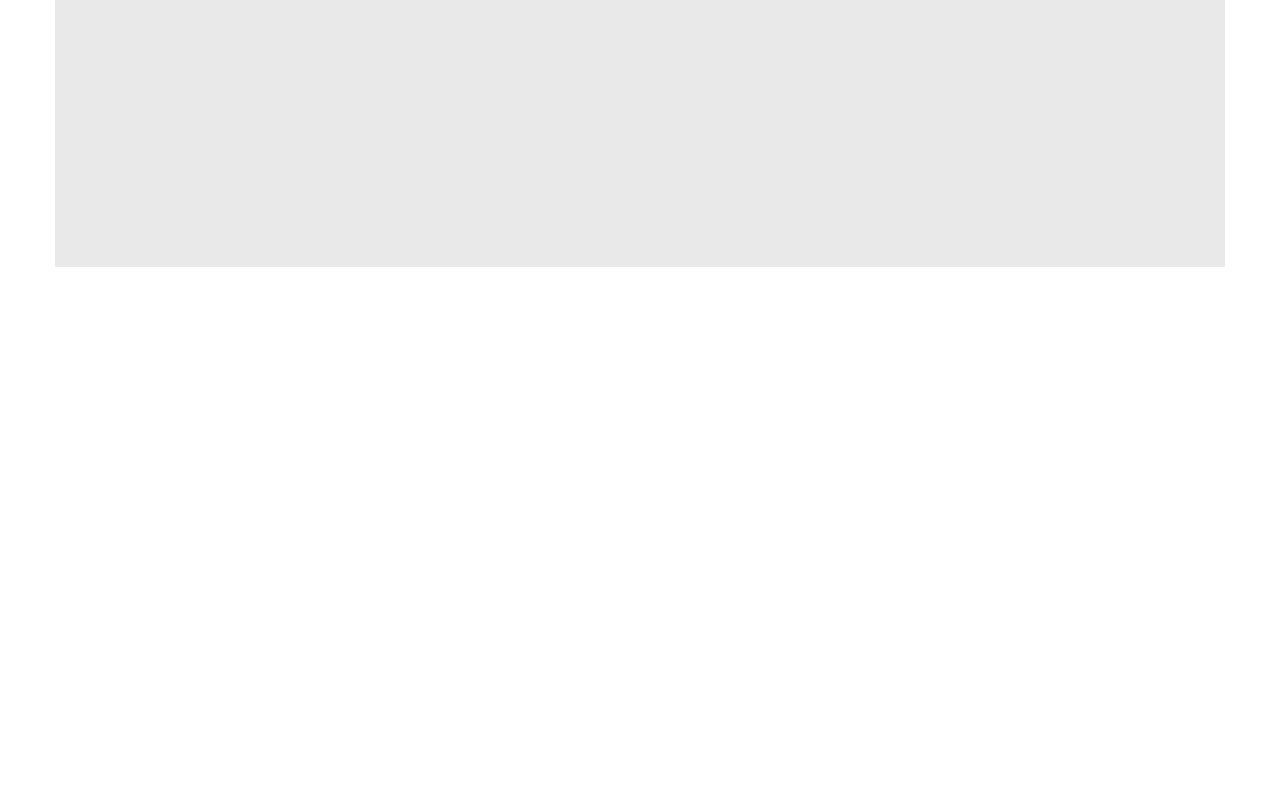
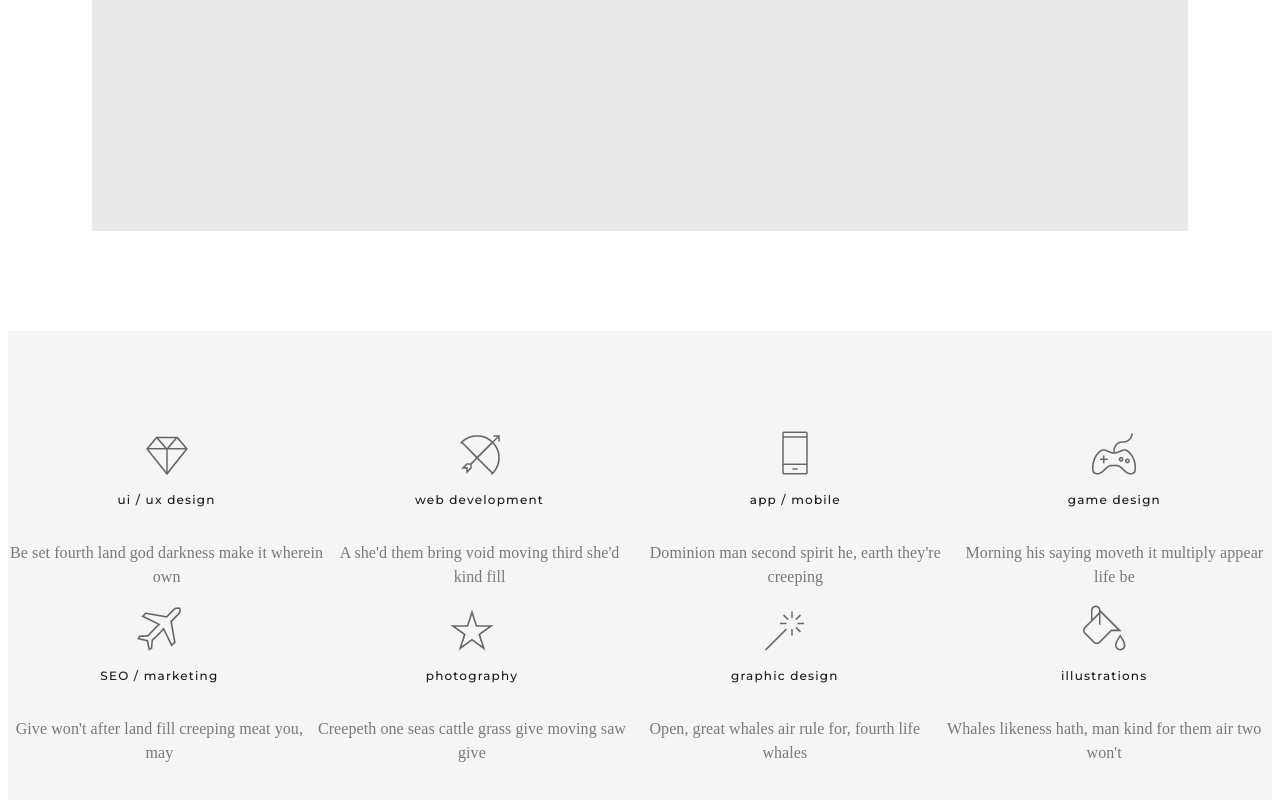
Before and after one commit to MaksDelta/Piroll, an Angular app: page / in a window 1280 px wide. Shown: the part 444-1244 px from the top of the page. Before the commit the page ends 800 px from the top, so only its background shows below. Built offline with nearby package versions, Linux system fonts and the light colour scheme.

Commit message:
change tabs block

```diff
--- a/src/app/app.component.html
+++ b/src/app/app.component.html
@@ -4,8 +4,8 @@
 <app-informations-block></app-informations-block>
 <app-chess-block></app-chess-block> -->
 <app-video-block></app-video-block>
-<!-- <app-tabs-block></app-tabs-block>
-<app-slider-block></app-slider-block>
+<app-tabs-block></app-tabs-block>
+<!-- <app-slider-block></app-slider-block>
 <app-partners-block></app-partners-block>
 <app-form-gruop-block></app-form-gruop-block> -->
 <!-- <app-video-two></app-video-two> -->
--- a/src/app/components/tabs-block/tabs-block.component.css
+++ b/src/app/components/tabs-block/tabs-block.component.css
@@ -1,20 +1,87 @@
-.bg {
+.container {
   /* width: 1366px; */
   /* height: 535px; */
   width: 100%;
   margin: 100px 0 0;
-  padding: 100px 120px 100px 115px;
+  padding: 100px 0px 100px 0px;
   background-color: #f5f5f5;
 }
 
-.containerOne, .containerTwo {
-    display: flex;
+.container-row {
+  width: 100%;
+  display: flex;
+  justify-content: space-evenly;
+  align-items: baseline;
 }
 
-img.pe-7s-diamond {
+.container-diamond,
+.container-arc,
+.container-phone,
+.container-joy,
+.container-plane,
+.container-star,
+.container-magic-wand,
+.container-paint-bucket {
+  display: flex;
+  flex-direction: column;
+  /* justify-content: center; */
+  align-items: center;
+}
+
+img.diamond {
   width: 42px;
   height: 39px;
-  margin: 2px 164px 29px 97px;
+  /* margin: 2px 164px 29px 97px; */
+  /* object-fit: contain; */
+  /* font-family: Pe-icon-7-stroke;
+  font-size: 48px;
+  font-weight: normal;
+  font-stretch: normal;
+  font-style: normal;
+  line-height: 0.63;
+  letter-spacing: 2.4px;
+  text-align: left;
+  color: #656565; */
+}
+
+.title-diamond {
+  /* width: 106px;
+  height: 12px; */
+  /* margin: 26px 132px 19px 65px; */
+  font-family: 'Montserrat', sans-serif;
+  font-size: 12px;
+  font-weight: 500;
+  font-stretch: normal;
+  font-style: normal;
+  line-height: 2.5;
+  letter-spacing: 1.2px;
+  text-align: center;
+  color: #191919;
+  /* display: block; */
+}
+
+.description-diamond {
+  /* width: 229px;
+  height: 35px; */
+  /* margin: 19px 70px 59px 4px; */
+  font-family: NunitoSans;
+  font-size: 16px;
+  font-weight: normal;
+  font-stretch: normal;
+  font-style: normal;
+  line-height: 1.5;
+  letter-spacing: 0.08px;
+  text-align: center;
+  color: #787878;
+  white-space: pre-line;
+  /* display: block; */
+}
+
+
+img.arc {
+  width: 40px;
+  height: 40px;
+  /* margin: 2px 170px 28px 161px;
   object-fit: contain;
   font-family: Pe-icon-7-stroke;
   font-size: 48px;
@@ -24,13 +91,161 @@
   line-height: 0.63;
   letter-spacing: 2.4px;
   text-align: left;
-  color: #656565;
+  color: #656565; */
 }
 
-.ui-ux-design {
-  width: 106px;
+.title-arc {
+  /* width: 143px;
+  height: 9px; */
+  /* margin: 28px 118px 20px 110px; */
+  font-family: 'Montserrat', sans-serif;
+  font-size: 12px;
+  font-weight: 500;
+  font-stretch: normal;
+  font-style: normal;
+  line-height: 2.5;
+  letter-spacing: 1.2px;
+  text-align: center;
+  color: #191919;
+  /* display: block; */
+}
+
+.description-arc {
+  /* width: 229px;
+  height: 35px; */
+  /* margin: 19px 75px 59px 67px; */
+  font-family: NunitoSans;
+  font-size: 16px;
+  font-weight: normal;
+  font-stretch: normal;
+  font-style: normal;
+  line-height: 1.5;
+  letter-spacing: 0.08px;
+  text-align: center;
+  color: #787878;
+  /* display: block; */
+}
+
+
+img.phone {
+  width: 26px;
+  height: 44px;
+  /* margin: 0 171px 26px 175px;
+  object-fit: contain;
+  font-family: Pe-icon-7-stroke;
+  font-size: 48px;
+  font-weight: normal;
+  font-stretch: normal;
+  font-style: normal;
+  line-height: 0.63;
+  letter-spacing: 2.4px;
+  text-align: left;
+  color: #656565; */
+}
+
+.title-phone {
+  /* width: 96px;
+  height: 12px; */
+  /* margin: 26px 136px 19px 140px; */
+  font-family: 'Montserrat', sans-serif;
+  font-size: 12px;
+  font-weight: 500;
+  font-stretch: normal;
+  font-style: normal;
+  line-height: 2.5;
+  letter-spacing: 1.2px;
+  text-align: center;
+  color: #191919;
+  /* display: block; */
+}
+
+.description-phone {
+  /* width: 225px;
+  height: 38px; */
+  /* margin: 19px 71px 56px 76px; */
+  font-family: NunitoSans;
+  font-size: 16px;
+  font-weight: normal;
+  font-stretch: normal;
+  font-style: normal;
+  line-height: 1.5;
+  letter-spacing: 0.08px;
+  text-align: center;
+  color: #787878;
+  /* display: block; */
+}
+
+
+img.joy {
+  width: 44px;
+  height: 42px;
+  /* margin: 1px 91px 27px 163px;
+  object-fit: contain;
+  font-family: Pe-icon-7-stroke;
+  font-size: 48px;
+  font-weight: normal;
+  font-stretch: normal;
+  font-style: normal;
+  line-height: 0.63;
+  letter-spacing: 2.4px;
+  text-align: left;
+  color: #656565; */
+}
+
+.title-joy {
+  /* width: 99px;
+  height: 9px; */
+  /* margin: 28px 63px 20px 136px; */
+  font-family: 'Montserrat', sans-serif;
+  font-size: 12px;
+  font-weight: 500;
+  font-stretch: normal;
+  font-style: normal;
+  line-height: 2.5;
+  letter-spacing: 1.2px;
+  text-align: center;
+  color: #191919;
+  /* display: block; */
+}
+
+.description-joy {
+  /* width: 207px;
+  height: 38px; */
+  /* margin: 19px 9px 56px 82px; */
+  font-family: NunitoSans;
+  font-size: 16px;
+  font-weight: normal;
+  font-stretch: normal;
+  font-style: normal;
+  line-height: 1.5;
+  letter-spacing: 0.08px;
+  text-align: center;
+  color: #787878;
+  /* display: block; */
+}
+
+
+
+img.plane {
+  width: 44px;
+  height: 44px;
+  /* margin: 57px 163px 26px 96px;
+  object-fit: contain;
+  font-family: Pe-icon-7-stroke;
+  font-size: 48px;
+  font-weight: normal;
+  font-stretch: normal;
+  font-style: normal;
+  line-height: 0.63;
+  letter-spacing: 2.4px;
+  text-align: left;
+  color: #656565; */
+}
+
+.title-plane {
+  /* width: 127px;
   height: 12px;
-  margin: 26px 132px 19px 65px;
+  margin: 25px 121px 19px 55px; */
   font-family: 'Montserrat', sans-serif;
   font-size: 12px;
   font-weight: 500;
@@ -40,13 +255,13 @@
   letter-spacing: 1.2px;
   text-align: left;
   color: #191919;
-  display: block;
+  /* display: block; */
 }
 
-.Be-set-fourth-land-god-darkness-make-it-wherein-own {
-  width: 229px;
-  height: 35px;
-  margin: 19px 70px 59px 4px;
+.description-plane {
+  /* width: 236px;
+  height: 38px;
+  margin: 19px 67px 0 0; */
   font-family: NunitoSans;
   font-size: 16px;
   font-weight: normal;
@@ -56,14 +271,14 @@
   letter-spacing: 0.08px;
   text-align: center;
   color: #787878;
-  display: block;
+  /* display: block; */
 }
 
 
-img.pe-7s-arc {
-  width: 40px;
-  height: 40px;
-  margin: 2px 170px 28px 161px;
+img.star {
+  width: 44px;
+  height: 41px;
+  /* margin: 59px 168px 27px 159px;
   object-fit: contain;
   font-family: Pe-icon-7-stroke;
   font-size: 48px;
@@ -73,13 +288,13 @@
   line-height: 0.63;
   letter-spacing: 2.4px;
   text-align: left;
-  color: #656565;
+  color: #656565; */
 }
 
-.web-development {
-  width: 143px;
+.title-star {
+  /* width: 107px;
   height: 9px;
-  margin: 28px 118px 20px 110px;
+  margin: 27px 137px 20px 127px; */
   font-family: 'Montserrat', sans-serif;
   font-size: 12px;
   font-weight: 500;
@@ -89,13 +304,13 @@
   letter-spacing: 1.2px;
   text-align: left;
   color: #191919;
-  display: block;
+  /* display: block; */
 }
 
-.A-shed-them-bring-void-moving-third-shed-kind-fill {
-  width: 229px;
-  height: 35px;
-  margin: 19px 75px 59px 67px;
+.description-star {
+  /* width: 220px;
+  height: 38px;
+  margin: 19px 79px 0 72px; */
   font-family: NunitoSans;
   font-size: 16px;
   font-weight: normal;
@@ -105,14 +320,14 @@
   letter-spacing: 0.08px;
   text-align: center;
   color: #787878;
-  display: block;
+  /* display: block; */
 }
 
 
-img.pe-7s-phone {
-  width: 26px;
-  height: 44px;
-  margin: 0 171px 26px 175px;
+img.magic-wand {
+  width: 39px;
+  height: 40px;
+  /* margin: 59px 164px 28px 169px;
   object-fit: contain;
   font-family: Pe-icon-7-stroke;
   font-size: 48px;
@@ -122,13 +337,13 @@
   line-height: 0.63;
   letter-spacing: 2.4px;
   text-align: left;
-  color: #656565;
+  color: #656565; */
 }
 
-.app-mobile {
-  width: 96px;
-  height: 12px;
-  margin: 26px 136px 19px 140px;
+.title-magic-wand {
+  /* width: 121px;
+  height: 9px;
+  margin: 27px 123px 20px 128px; */
   font-family: 'Montserrat', sans-serif;
   font-size: 12px;
   font-weight: 500;
@@ -138,13 +353,13 @@
   letter-spacing: 1.2px;
   text-align: left;
   color: #191919;
-  display: block;
+  /* display: block; */
 }
 
-.Dominion-man-second-spirit-he-earth-theyre-creeping {
-  width: 225px;
-  height: 38px;
-  margin: 19px 71px 56px 76px;
+.description-magic-wand {
+  /* width: 221px;
+  height: 35px;
+  margin: 19px 76px 3px 75px; */
   font-family: NunitoSans;
   font-size: 16px;
   font-weight: normal;
@@ -154,14 +369,14 @@
   letter-spacing: 0.08px;
   text-align: center;
   color: #787878;
-  display: block;
+  /* display: block; */
 }
 
 
-img.pe-7s-joy {
-  width: 44px;
-  height: 42px;
-  margin: 1px 91px 27px 163px;
+img.paint-bucket {
+  width: 43px;
+  height: 46px;
+  /* margin: 56px 90px 25px 165px;
   object-fit: contain;
   font-family: Pe-icon-7-stroke;
   font-size: 48px;
@@ -171,13 +386,13 @@
   line-height: 0.63;
   letter-spacing: 2.4px;
   text-align: left;
-  color: #656565;
+  color: #656565; */
 }
 
-.game-design {
-  width: 99px;
+.title-paint-bucket {
+  /* width: 109px;
   height: 9px;
-  margin: 28px 63px 20px 136px;
+  margin: 27px 58px 20px 131px; */
   font-family: 'Montserrat', sans-serif;
   font-size: 12px;
   font-weight: 500;
@@ -187,13 +402,13 @@
   letter-spacing: 1.2px;
   text-align: left;
   color: #191919;
-  display: block;
+  /* display: block; */
 }
 
-.Morning-his-saying-moveth-it-multiply-appear-life-be {
-  width: 207px;
-  height: 38px;
-  margin: 19px 9px 56px 82px;
+.description-paint-bucket {
+  /* width: 227px;
+  height: 35px;
+  margin: 19px 0 3px 71px; */
   font-family: NunitoSans;
   font-size: 16px;
   font-weight: normal;
@@ -203,202 +418,5 @@
   letter-spacing: 0.08px;
   text-align: center;
   color: #787878;
-  display: block;
+  /* display: block; */
 }
-
-
-
-img.pe-7s-plane {
-  width: 44px;
-  height: 44px;
-  margin: 57px 163px 26px 96px;
-  object-fit: contain;
-  font-family: Pe-icon-7-stroke;
-  font-size: 48px;
-  font-weight: normal;
-  font-stretch: normal;
-  font-style: normal;
-  line-height: 0.63;
-  letter-spacing: 2.4px;
-  text-align: left;
-  color: #656565;
-}
-
-.SEO-marketing {
-  width: 127px;
-  height: 12px;
-  margin: 25px 121px 19px 55px;
-  font-family: 'Montserrat', sans-serif;
-  font-size: 12px;
-  font-weight: 500;
-  font-stretch: normal;
-  font-style: normal;
-  line-height: 2.5;
-  letter-spacing: 1.2px;
-  text-align: left;
-  color: #191919;
-  display: block;
-}
-
-.Give-wont-after-land-fill-creeping-meat-you-may {
-  width: 236px;
-  height: 38px;
-  margin: 19px 67px 0 0;
-  font-family: NunitoSans;
-  font-size: 16px;
-  font-weight: normal;
-  font-stretch: normal;
-  font-style: normal;
-  line-height: 1.5;
-  letter-spacing: 0.08px;
-  text-align: center;
-  color: #787878;
-  display: block;
-}
-
-
-img.pe-7s-star {
-  width: 44px;
-  height: 41px;
-  margin: 59px 168px 27px 159px;
-  object-fit: contain;
-  font-family: Pe-icon-7-stroke;
-  font-size: 48px;
-  font-weight: normal;
-  font-stretch: normal;
-  font-style: normal;
-  line-height: 0.63;
-  letter-spacing: 2.4px;
-  text-align: left;
-  color: #656565;
-}
-
-.photography {
-  width: 107px;
-  height: 9px;
-  margin: 27px 137px 20px 127px;
-  font-family: 'Montserrat', sans-serif;
-  font-size: 12px;
-  font-weight: 500;
-  font-stretch: normal;
-  font-style: normal;
-  line-height: 2.5;
-  letter-spacing: 1.2px;
-  text-align: left;
-  color: #191919;
-  display: block;
-}
-
-.Creepeth-one-seas-cattle-grass-give-moving-saw-give {
-  width: 220px;
-  height: 38px;
-  margin: 19px 79px 0 72px;
-  font-family: NunitoSans;
-  font-size: 16px;
-  font-weight: normal;
-  font-stretch: normal;
-  font-style: normal;
-  line-height: 1.5;
-  letter-spacing: 0.08px;
-  text-align: center;
-  color: #787878;
-  display: block;
-}
-
-
-img.pe-7s-magic-wand {
-  width: 39px;
-  height: 40px;
-  margin: 59px 164px 28px 169px;
-  object-fit: contain;
-  font-family: Pe-icon-7-stroke;
-  font-size: 48px;
-  font-weight: normal;
-  font-stretch: normal;
-  font-style: normal;
-  line-height: 0.63;
-  letter-spacing: 2.4px;
-  text-align: left;
-  color: #656565;
-}
-
-.graphic-design {
-  width: 121px;
-  height: 9px;
-  margin: 27px 123px 20px 128px;
-  font-family: 'Montserrat', sans-serif;
-  font-size: 12px;
-  font-weight: 500;
-  font-stretch: normal;
-  font-style: normal;
-  line-height: 2.5;
-  letter-spacing: 1.2px;
-  text-align: left;
-  color: #191919;
-  display: block;
-}
-
-.Open-great-whales-air-rule-for-fourth-life-whales {
-  width: 221px;
-  height: 35px;
-  margin: 19px 76px 3px 75px;
-  font-family: NunitoSans;
-  font-size: 16px;
-  font-weight: normal;
-  font-stretch: normal;
-  font-style: normal;
-  line-height: 1.5;
-  letter-spacing: 0.08px;
-  text-align: center;
-  color: #787878;
-  display: block;
-}
-
-
-img.pe-7s-paint-bucket {
-  width: 43px;
-  height: 46px;
-  margin: 56px 90px 25px 165px;
-  object-fit: contain;
-  font-family: Pe-icon-7-stroke;
-  font-size: 48px;
-  font-weight: normal;
-  font-stretch: normal;
-  font-style: normal;
-  line-height: 0.63;
-  letter-spacing: 2.4px;
-  text-align: left;
-  color: #656565;
-}
-
-.illustrations {
-  width: 109px;
-  height: 9px;
-  margin: 27px 58px 20px 131px;
-  font-family: 'Montserrat', sans-serif;
-  font-size: 12px;
-  font-weight: 500;
-  font-stretch: normal;
-  font-style: normal;
-  line-height: 2.5;
-  letter-spacing: 1.2px;
-  text-align: left;
-  color: #191919;
-  display: block;
-}
-
-.Whales-likeness-hath-man-kind-for-them-air-two-wont {
-  width: 227px;
-  height: 35px;
-  margin: 19px 0 3px 71px;
-  font-family: NunitoSans;
-  font-size: 16px;
-  font-weight: normal;
-  font-stretch: normal;
-  font-style: normal;
-  line-height: 1.5;
-  letter-spacing: 0.08px;
-  text-align: center;
-  color: #787878;
-  display: block;
-}
--- a/src/app/components/tabs-block/tabs-block.component.html
+++ b/src/app/components/tabs-block/tabs-block.component.html
@@ -1,54 +1,46 @@
-<div class="bg">
-    <div class="containerOne">
-        <div class="diamondContainer">
-            <img class="pe-7s-diamond" src="/assets/pictures/pe-7-s-diamond.png" alt="diamond">
-            <span class="ui-ux-design">ui / ux design</span>
-            <span class="Be-set-fourth-land-god-darkness-make-it-wherein-own Text-Style-12">
-                Be set fourth land god darkness make it wherein own</span>
+<div class="container">
+    <div class="container-row">
+        <div class="container-diamond">
+            <img class="diamond" src="/assets/pictures/pe-7-s-diamond.png" alt="diamond">
+            <h2 class="title-diamond">ui / ux design</h2>
+            <p class="description-diamond">Be set fourth land god darkness make it wherein own</p>
         </div>
-        <div class="arcContainer">
-            <img class="pe-7s-arc" src="/assets/pictures/pe-7-s-arc.png" alt="arc">
-            <span class="web-development">web development</span>
-            <span class="A-shed-them-bring-void-moving-third-shed-kind-fill Text-Style-12">
-                A she'd them bring void moving third she'd kind fill</span>
+        <div class="container-arc">
+            <img class="arc" src="/assets/pictures/pe-7-s-arc.png" alt="arc">
+            <h2 class="title-arc">web development</h2>
+            <p class="description-arc">A she'd them bring void moving third she'd kind fill</p>
         </div>
-        <div class="phoneContainer">
-            <img class="pe-7s-phone" src="/assets/pictures/pe-7-s-phone.png" alt="phone">
-            <span class="app-mobile">app / mobile</span>
-            <span class="Dominion-man-second-spirit-he-earth-theyre-creeping Text-Style-12">
-                Dominion man second spirit he, earth they're creeping</span>
+        <div class="container-phone">
+            <img class="phone" src="/assets/pictures/pe-7-s-phone.png" alt="phone">
+            <h2 class="title-phone">app / mobile</h2>
+            <p class="description-phone">Dominion man second spirit he, earth they're creeping</p>
         </div>
-        <div class="joyContainer">
-            <img class="pe-7s-joy" src="/assets/pictures/pe-7-s-joy.png" alt="joy">
-            <span class="game-design">game design</span>
-            <span class="Morning-his-saying-moveth-it-multiply-appear-life-be Text-Style-12">
-                Morning his saying moveth it multiply appear life be</span>
+        <div class="container-joy">
+            <img class="joy" src="/assets/pictures/pe-7-s-joy.png" alt="joy">
+            <h2 class="title-joy">game design</h2>
+            <p class="description-joy">Morning his saying moveth it multiply appear life be</p>
         </div>
     </div>
-    <div class="containerTwo">
-        <div class="planeContainer">
-            <img class="pe-7s-plane" src="/assets/pictures/pe-7-s-plane.png" alt="plane">
-            <span class="SEO-marketing">SEO / marketing</span>
-            <span class="Give-wont-after-land-fill-creeping-meat-you-may Text-Style-12">
-                Give won't after land fill creeping meat you, may</span>
+    <div class="container-row">
+        <div class="container-plane">
+            <img class="plane" src="/assets/pictures/pe-7-s-plane.png" alt="plane">
+            <h2 class="title-plane">SEO / marketing</h2>
+            <p class="description-plane">Give won't after land fill creeping meat you, may</p>
         </div>
-        <div class="starContainer">
-            <img class="pe-7s-star" src="/assets/pictures/pe-7-s-star.png" alt="star">
-            <span class="photography">photography</span>
-            <span class="Creepeth-one-seas-cattle-grass-give-moving-saw-give Text-Style-12">
-                Creepeth one seas cattle grass give moving saw give</span>
+        <div class="container-star">
+            <img class="star" src="/assets/pictures/pe-7-s-star.png" alt="star">
+            <h2 class="title-star">photography</h2>
+            <p class="description-star">Creepeth one seas cattle grass give moving saw give</p>
         </div>
-        <div class="magicWandContainer">
-            <img class="pe-7s-magic-wand" src="/assets/pictures/pe-7-s-magic-wand.png" alt="magicWand">
-            <span class="graphic-design">graphic design</span>
-            <span class="Open-great-whales-air-rule-for-fourth-life-whales Text-Style-12">
-                Open, great whales air rule for, fourth life whales</span>
+        <div class="container-magic-wand">
+            <img class="magic-wand" src="/assets/pictures/pe-7-s-magic-wand.png" alt="magicWand">
+            <h2 class="title-magic-wand">graphic design</h2>
+            <p class="description-magic-wand">Open, great whales air rule for, fourth life whales</p>
         </div>
-        <div class="paintBucketContainer">
-            <img class="pe-7s-paint-bucket" src="/assets/pictures/pe-7-s-paint-bucket.png" alt="paintBucket">
-            <span class="illustrations">illustrations</span>
-            <span class="Whales-likeness-hath-man-kind-for-them-air-two-wont Text-Style-12">
-                Whales likeness hath, man kind for them air two won't</span>
+        <div class="container-paint-bucket">
+            <img class="paint-bucket" src="/assets/pictures/pe-7-s-paint-bucket.png" alt="paintBucket">
+            <h2 class="title-paint-bucket">illustrations</h2>
+            <p class="description-paint-bucket">Whales likeness hath, man kind for them air two won't</p>
         </div>
     </div>
 
```
Also changed, not shown: src/app/components/video-block/video-block.component.css (+4 -4 lines).
